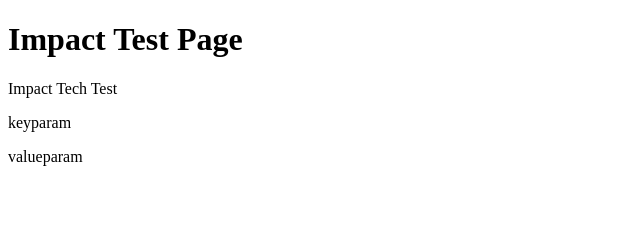
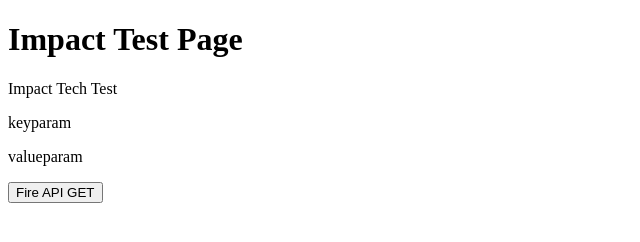
Before and after one commit to samanthaccarly/samanthaccarly.github.io, a plain HTML site: page index.html in a window 1280 px wide. Shown: the whole page, without its empty margins (0-640 px from the left). Drawn offline with Linux system fonts and the light colour scheme.

Commit message:
Add Button

```diff
--- a/index.html
+++ b/index.html
@@ -28,5 +28,6 @@ height="0" width="0" style="display:none;visibility:hidden"></iframe></noscript>
 <p>Impact Tech Test</p>
 <p>keyparam</p>
 <p>valueparam</p>
+<button>Fire API GET</button>
 </body>
 </html>
```
